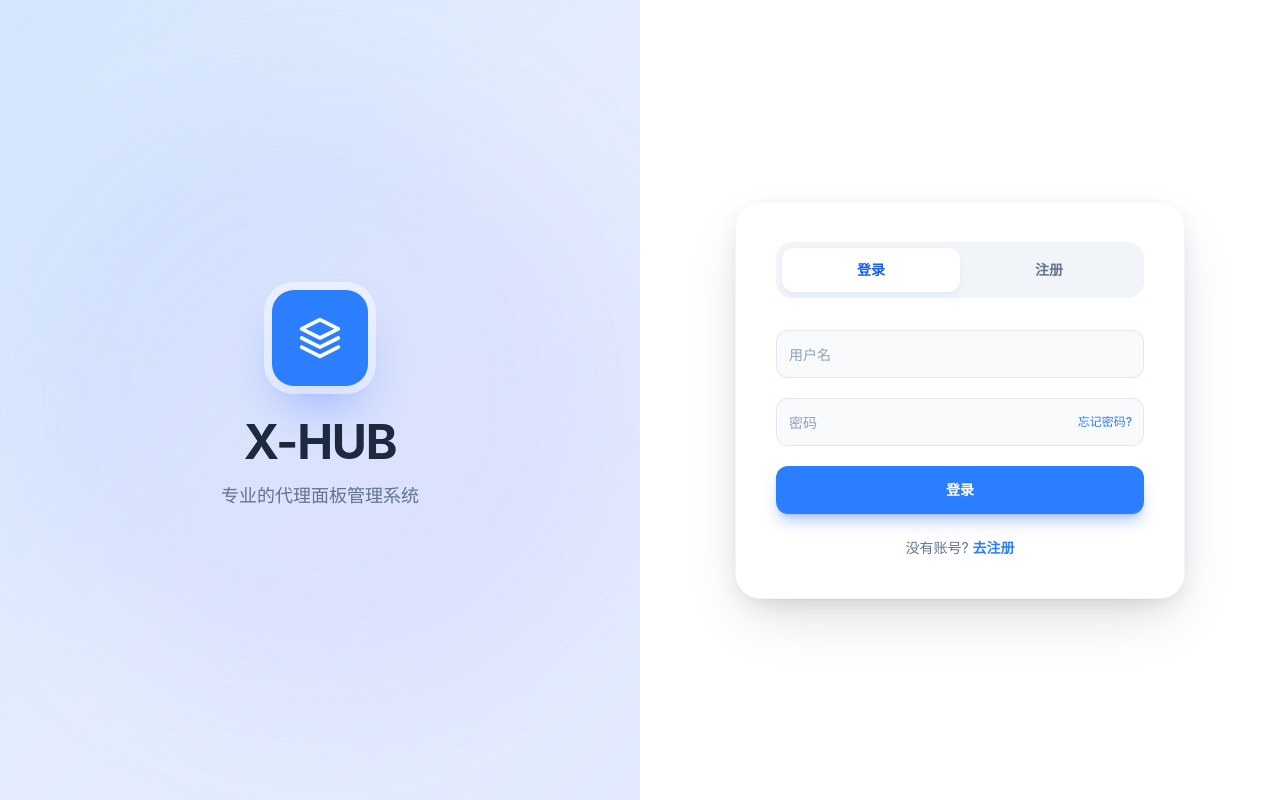
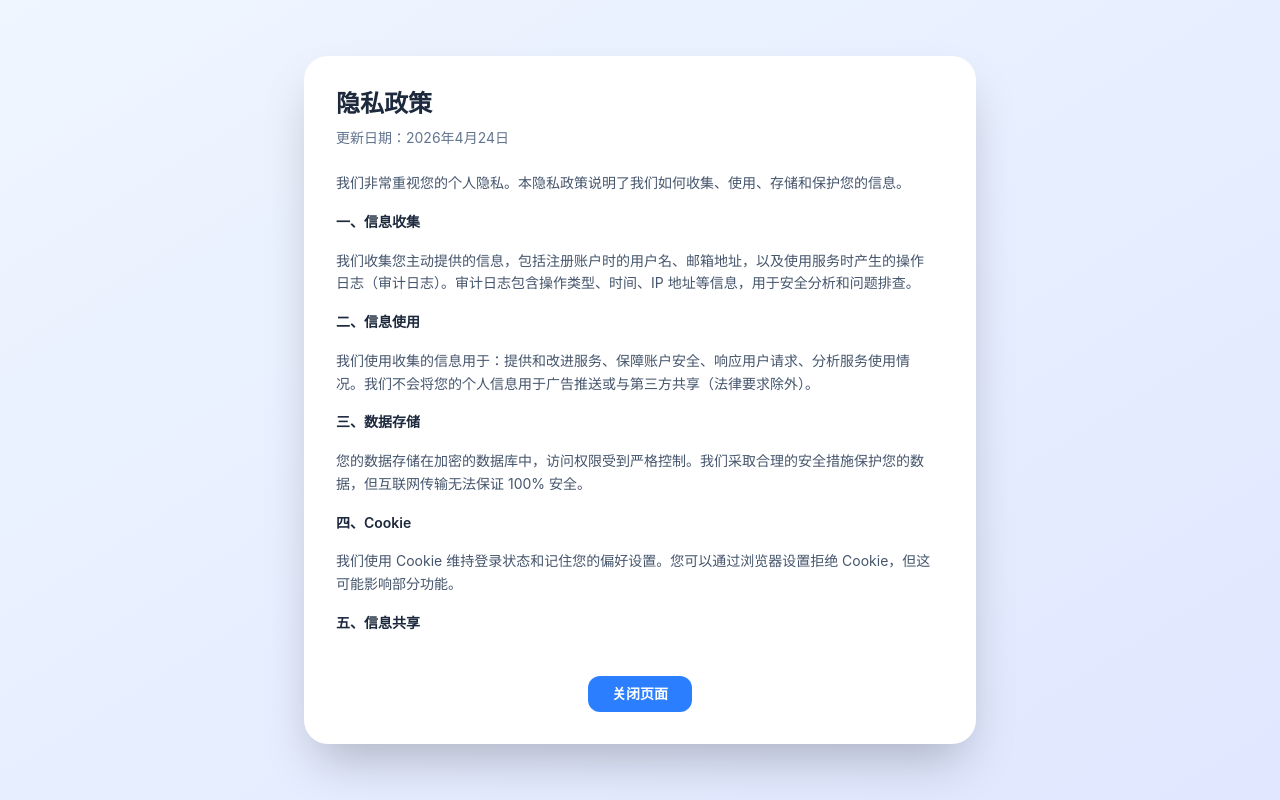
Before and after one commit to Fyzzp/X-HUB, a React (Vite) app in the folder frontend/: page /privacy in a window 1280 px wide. Before the commit this address led to /. Built offline with nearby package versions, Linux system fonts and the light colour scheme; no server answers.

Commit message:
feat: add user agreement and privacy policy pages with links on login

```diff
--- a/frontend/src/App.tsx
+++ b/frontend/src/App.tsx
@@ -2,6 +2,8 @@ import { BrowserRouter, Routes, Route, Navigate } from "react-router-dom"
 import Login from "./pages/Login"
 import UserDashboard from "./pages/UserDashboard"
 import AdminDashboard from "./pages/AdminDashboard"
+import Terms from "./pages/Terms"
+import Privacy from "./pages/Privacy"
 
 export default function App() {
   return (
@@ -10,6 +12,8 @@ export default function App() {
         <Route path="/" element={<Login />} />
         <Route path="/dashboard" element={<UserDashboard />} />
         <Route path="/admin" element={<AdminDashboard />} />
+        <Route path="/terms" element={<Terms />} />
+        <Route path="/privacy" element={<Privacy />} />
         <Route path="*" element={<Navigate to="/" />} />
       </Routes>
     </BrowserRouter>
--- a/frontend/src/pages/Login.tsx
+++ b/frontend/src/pages/Login.tsx
@@ -352,6 +352,11 @@ export default function Login() {
                   已有账号?<button onClick={() => { setTab("login"); setError(""); setFieldError({}); setCodeSent(false) }} className="text-blue-500 hover:text-blue-700 font-semibold ml-1 transition-colors">去登录</button>
                 </p>
               )}
+              <div className="flex items-center justify-center gap-4 mt-3 text-xs text-slate-400">
+                <button onClick={() => navigate("/terms")} className="hover:text-blue-500 transition-colors">用户协议</button>
+                <span>|</span>
+                <button onClick={() => navigate("/privacy")} className="hover:text-blue-500 transition-colors">隐私政策</button>
+              </div>
             </div>
           </div>
         </div>
--- /dev/null
+++ b/frontend/src/pages/Privacy.tsx
@@ -0,0 +1,34 @@
+export default function Privacy() {
+  return (
+    <div className="min-h-screen bg-gradient-to-br from-blue-50 to-indigo-100 flex items-center justify-center p-4">
+      <div className="bg-white rounded-3xl shadow-2xl w-full max-w-2xl overflow-hidden">
+        <div className="p-8">
+          <h1 className="text-2xl font-bold text-slate-800 mb-2">隐私政策</h1>
+          <p className="text-sm text-slate-500 mb-6">更新日期：2026年4月24日</p>
+          <div className="overflow-y-auto max-h-[60vh] text-sm text-slate-600 leading-relaxed space-y-4 pr-2">
+            <p>我们非常重视您的个人隐私。本隐私政策说明了我们如何收集、使用、存储和保护您的信息。</p>
+            <h3 className="font-semibold text-slate-800 mt-4">一、信息收集</h3>
+            <p>我们收集您主动提供的信息，包括注册账户时的用户名、邮箱地址，以及使用服务时产生的操作日志（审计日志）。审计日志包含操作类型、时间、IP 地址等信息，用于安全分析和问题排查。</p>
+            <h3 className="font-semibold text-slate-800 mt-4">二、信息使用</h3>
+            <p>我们使用收集的信息用于：提供和改进服务、保障账户安全、响应用户请求、分析服务使用情况。我们不会将您的个人信息用于广告推送或与第三方共享（法律要求除外）。</p>
+            <h3 className="font-semibold text-slate-800 mt-4">三、数据存储</h3>
+            <p>您的数据存储在加密的数据库中，访问权限受到严格控制。我们采取合理的安全措施保护您的数据，但互联网传输无法保证 100% 安全。</p>
+            <h3 className="font-semibold text-slate-800 mt-4">四、Cookie</h3>
+            <p>我们使用 Cookie 维持登录状态和记住您的偏好设置。您可以通过浏览器设置拒绝 Cookie，但这可能影响部分功能。</p>
+            <h3 className="font-semibold text-slate-800 mt-4">五、信息共享</h3>
+            <p>除以下情况外，我们不会与第三方共享您的个人信息：(1) 获得您的明确同意；(2) 法律法规要求；(3) 保护我们的合法权益。</p>
+            <h3 className="font-semibold text-slate-800 mt-4">六、用户权利</h3>
+            <p>您有权查看、修改或删除您的个人信息。如需删除账户，请联系我们。删除后部分信息可能因法律义务保留一段时间。</p>
+            <h3 className="font-semibold text-slate-800 mt-4">七、联系我们</h3>
+            <p>如对本隐私政策有任何疑问，请通过邮件与我们联系。</p>
+          </div>
+          <div className="mt-6 text-center">
+            <button onClick={() => window.close()} className="px-6 py-2 bg-blue-500 hover:bg-blue-600 text-white rounded-xl text-sm font-semibold transition-colors">
+              关闭页面
+            </button>
+          </div>
+        </div>
+      </div>
+    </div>
+  );
+}
--- /dev/null
+++ b/frontend/src/pages/Terms.tsx
@@ -0,0 +1,34 @@
+export default function Terms() {
+  return (
+    <div className="min-h-screen bg-gradient-to-br from-blue-50 to-indigo-100 flex items-center justify-center p-4">
+      <div className="bg-white rounded-3xl shadow-2xl w-full max-w-2xl overflow-hidden">
+        <div className="p-8">
+          <h1 className="text-2xl font-bold text-slate-800 mb-2">用户协议</h1>
+          <p className="text-sm text-slate-500 mb-6">更新日期：2026年4月24日</p>
+          <div className="overflow-y-auto max-h-[60vh] text-sm text-slate-600 leading-relaxed space-y-4 pr-2">
+            <p>欢迎使用 X-HUB 服务（以下简称"本服务"）。在使用本服务之前，请仔细阅读本用户协议（以下简称"本协议"）。</p>
+            <h3 className="font-semibold text-slate-800 mt-4">一、服务内容</h3>
+            <p>X-HUB 是一个代理面板管理系统，用户可通过本服务管理其私有节点、入站配置和部署等操作。我们保留随时修改或中断服务的权利。</p>
+            <h3 className="font-semibold text-slate-800 mt-4">二、用户义务</h3>
+            <p>用户承诺在使用本服务时遵守当地法律法规，不得利用本服务从事任何违法活动。用户需对账户安全负责，因账户被盗用造成的损失由用户自行承担。</p>
+            <h3 className="font-semibold text-slate-800 mt-4">三、隐私保护</h3>
+            <p>我们重视用户隐私，用户的个人信息和使用数据将按照隐私政策进行保护。请参阅我们的隐私政策了解详情。</p>
+            <h3 className="font-semibold text-slate-800 mt-4">四、服务变更</h3>
+            <p>我们有权根据业务发展需要变更、中断或终止服务，并尽合理努力提前通知用户。因服务变更造成的损失，在法律允许范围内免责。</p>
+            <h3 className="font-semibold text-slate-800 mt-4">五、免责声明</h3>
+            <p>本服务按"现状"提供，不提供任何明示或暗示的保证。因不可抗力或第三方原因造成的服务中断，我们不承担责任。</p>
+            <h3 className="font-semibold text-slate-800 mt-4">六、协议修改</h3>
+            <p>我们有权随时修改本协议，修改后的协议一旦公布即生效。继续使用服务视为接受修改后的协议。</p>
+            <h3 className="font-semibold text-slate-800 mt-4">七、联系我们</h3>
+            <p>如对本协议有任何疑问，请通过邮件与我们联系。</p>
+          </div>
+          <div className="mt-6 text-center">
+            <button onClick={() => window.close()} className="px-6 py-2 bg-blue-500 hover:bg-blue-600 text-white rounded-xl text-sm font-semibold transition-colors">
+              关闭页面
+            </button>
+          </div>
+        </div>
+      </div>
+    </div>
+  );
+}
```
